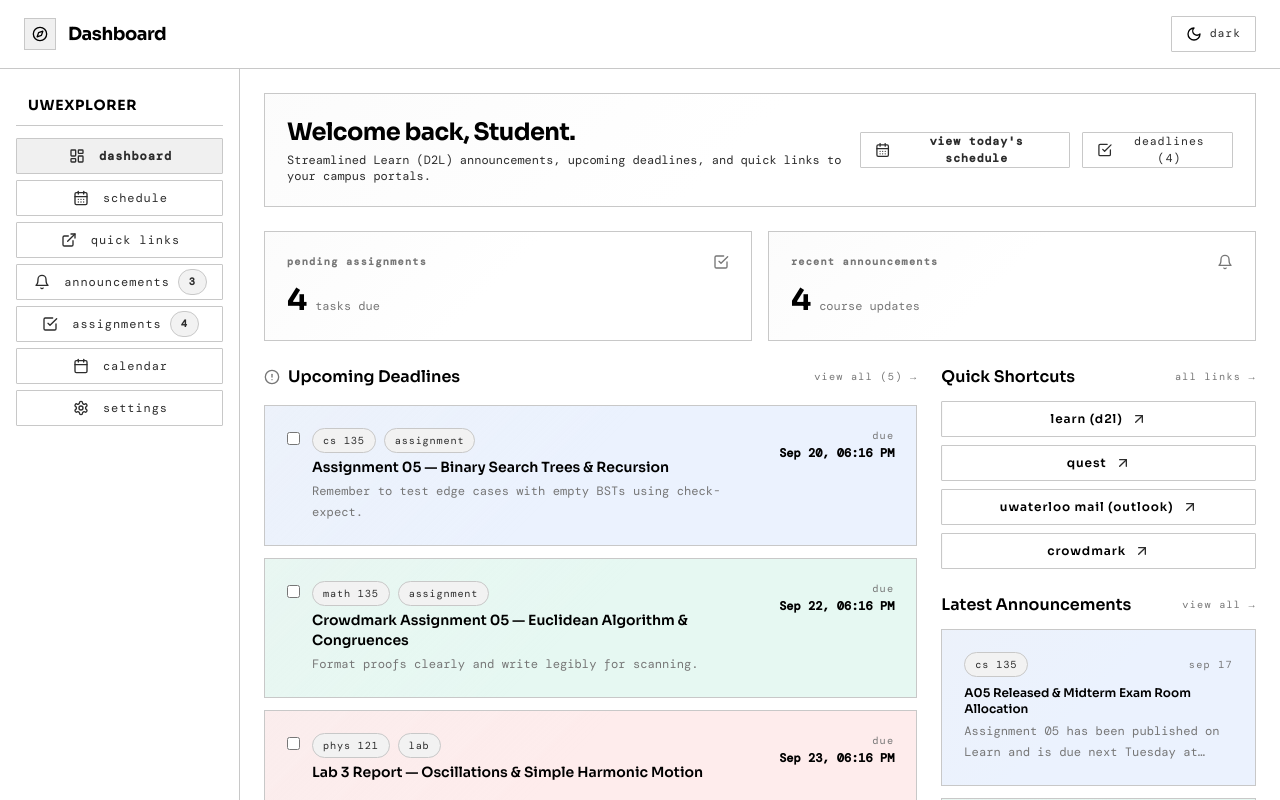
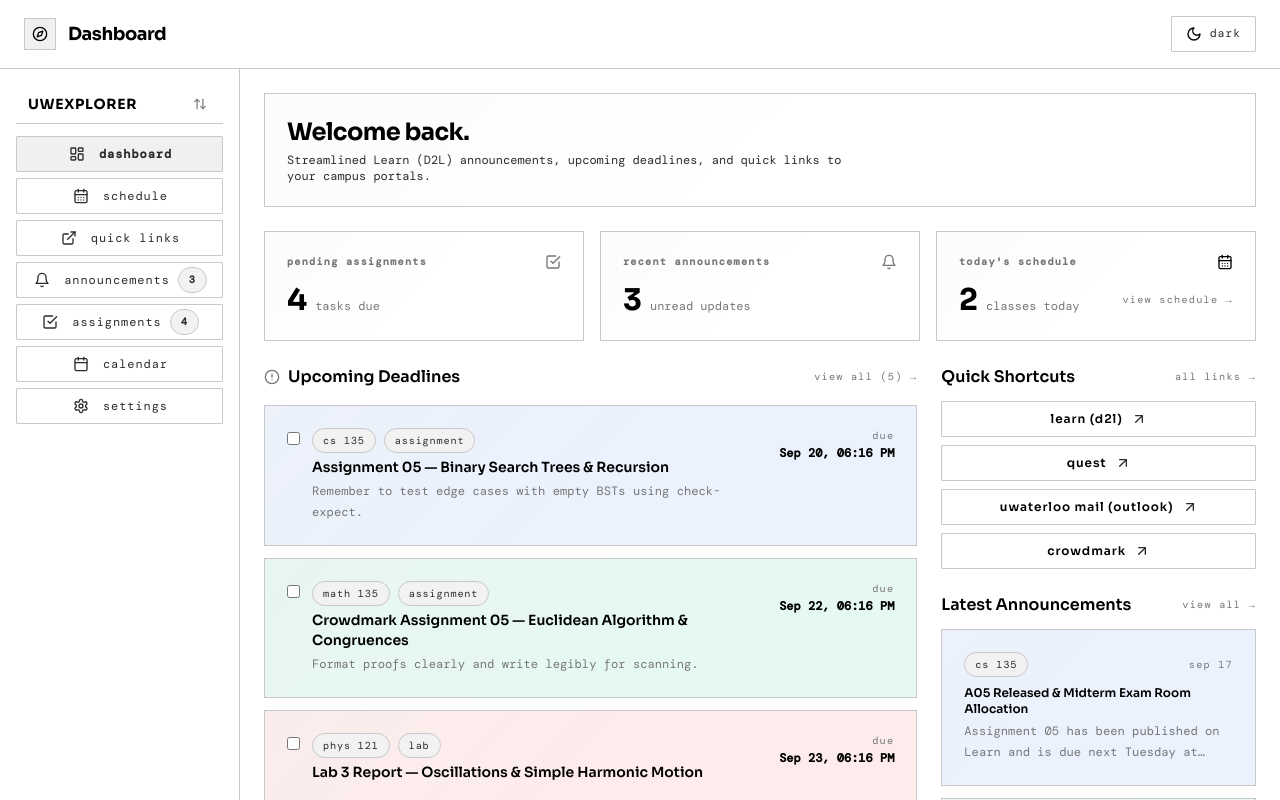
Before and after one commit to LaxExe/UWExplorer, a React (Vite) app: page / in a window 1280 px wide. Shown: the top 800 px of the page. Built offline with nearby package versions, Linux system fonts and the light colour scheme; a web font is replaced by a local one.

Commit message:
Update Dashboard metrics row (pending assignments, unread updates, todays schedule), remove hero buttons, add reorderable sidebar tabs

```diff
--- a/src/App.tsx
+++ b/src/App.tsx
@@ -13,6 +13,8 @@ import { QuickLink, Announcement, Assignment, ScheduleItem, UserSettings } from
 import { INITIAL_QUICK_LINKS, INITIAL_ANNOUNCEMENTS, INITIAL_ASSIGNMENTS, INITIAL_SCHEDULE, DEFAULT_COURSE_COLORS } from './data/mockData';
 import { fetchD2LFeed } from './services/d2lSync';
 
+const DEFAULT_SIDEBAR_ORDER = ['dashboard', 'schedule', 'links', 'announcements', 'assignments', 'calendar', 'settings'];
+
 export function App() {
   const [activeTab, setActiveTab] = useState<string>('dashboard');
   const [isSyncing, setIsSyncing] = useState<boolean>(false);
@@ -27,6 +29,7 @@ export function App() {
         return {
           ...parsed,
           courseColors: parsed.courseColors || DEFAULT_COURSE_COLORS,
+          sidebarOrder: parsed.sidebarOrder || DEFAULT_SIDEBAR_ORDER,
         };
       } catch (e) {}
     }
@@ -35,6 +38,7 @@ export function App() {
       d2lFeedUrl: '',
       lastSyncedAt: null,
       courseColors: DEFAULT_COURSE_COLORS,
+      sidebarOrder: DEFAULT_SIDEBAR_ORDER,
     };
   });
 
@@ -109,6 +113,10 @@ export function App() {
 
   const handleUpdateSettings = (newPartial: Partial<UserSettings>) => {
     setSettings(prev => ({ ...prev, ...newPartial }));
+  };
+
+  const handleReorderSidebar = (newOrder: string[]) => {
+    setSettings(prev => ({ ...prev, sidebarOrder: newOrder }));
   };
 
   const handleToggleAssignment = (id: string) => {
@@ -202,6 +210,7 @@ export function App() {
         d2lFeedUrl: '',
         lastSyncedAt: null,
         courseColors: DEFAULT_COURSE_COLORS,
+        sidebarOrder: DEFAULT_SIDEBAR_ORDER,
       });
       localStorage.clear();
       setSyncMessage('Data reset to default Waterloo sample mode.');
@@ -226,6 +235,8 @@ export function App() {
           setActiveTab={setActiveTab}
           assignmentsCount={assignments.filter(a => !a.isCompleted).length}
           announcementsCount={unreadAnnouncementsCount}
+          sidebarOrder={settings.sidebarOrder || DEFAULT_SIDEBAR_ORDER}
+          onReorderSidebar={handleReorderSidebar}
         />
 
         <main className="flex-1 p-6 overflow-y-auto w-full flex justify-center">
@@ -235,6 +246,7 @@ export function App() {
                 quickLinks={quickLinks}
                 announcements={announcements}
                 assignments={assignments}
+                schedule={schedule}
                 courseColors={settings.courseColors}
                 onToggleAssignment={handleToggleAssignment}
                 onNavigate={setActiveTab}
--- a/src/components/Sidebar.tsx
+++ b/src/components/Sidebar.tsx
@@ -1,47 +1,114 @@
-import React from 'react';
-import { LayoutDashboard, CalendarDays, ExternalLink, Bell, CheckSquare, Calendar as CalendarIcon, Settings as SettingsIcon } from 'lucide-react';
+import React, { useState } from 'react';
+import {
+  LayoutDashboard,
+  CalendarDays,
+  ExternalLink,
+  Bell,
+  CheckSquare,
+  Calendar as CalendarIcon,
+  Settings as SettingsIcon,
+  ChevronUp,
+  ChevronDown,
+  ArrowUpDown,
+} from 'lucide-react';
 
 interface SidebarProps {
   activeTab: string;
   setActiveTab: (tab: string) => void;
   assignmentsCount: number;
   announcementsCount: number;
+  sidebarOrder: string[];
+  onReorderSidebar: (newOrder: string[]) => void;
 }
+
+const ALL_NAV_ITEMS: Record<string, { label: string; icon: React.ElementType }> = {
+  dashboard: { label: 'dashboard', icon: LayoutDashboard },
+  schedule: { label: 'schedule', icon: CalendarDays },
+  links: { label: 'quick links', icon: ExternalLink },
+  announcements: { label: 'announcements', icon: Bell },
+  assignments: { label: 'assignments', icon: CheckSquare },
+  calendar: { label: 'calendar', icon: CalendarIcon },
+  settings: { label: 'settings', icon: SettingsIcon },
+};
 
 export const Sidebar: React.FC<SidebarProps> = ({
   activeTab,
   setActiveTab,
   assignmentsCount,
   announcementsCount,
+  sidebarOrder,
+  onReorderSidebar,
 }) => {
-  const navItems = [
-    { id: 'dashboard', label: 'dashboard', icon: LayoutDashboard },
-    { id: 'schedule', label: 'schedule', icon: CalendarDays },
-    { id: 'links', label: 'quick links', icon: ExternalLink },
-    { id: 'announcements', label: 'announcements', icon: Bell, badge: announcementsCount },
-    { id: 'assignments', label: 'assignments', icon: CheckSquare, badge: assignmentsCount },
-    { id: 'calendar', label: 'calendar', icon: CalendarIcon },
-    { id: 'settings', label: 'settings', icon: SettingsIcon },
+  const [isReordering, setIsReordering] = useState(false);
+
+  // Ensure all keys exist in order array
+  const currentOrder = [
+    ...sidebarOrder.filter(id => ALL_NAV_ITEMS[id]),
+    ...Object.keys(ALL_NAV_ITEMS).filter(id => !sidebarOrder.includes(id)),
   ];
+
+  const handleMoveUp = (index: number, e: React.MouseEvent) => {
+    e.stopPropagation();
+    if (index === 0) return;
+    const newOrder = [...currentOrder];
+    const temp = newOrder[index - 1];
+    newOrder[index - 1] = newOrder[index];
+    newOrder[index] = temp;
+    onReorderSidebar(newOrder);
+  };
+
+  const handleMoveDown = (index: number, e: React.MouseEvent) => {
+    e.stopPropagation();
+    if (index === currentOrder.length - 1) return;
+    const newOrder = [...currentOrder];
+    const temp = newOrder[index + 1];
+    newOrder[index + 1] = newOrder[index];
+    newOrder[index] = temp;
+    onReorderSidebar(newOrder);
+  };
 
   return (
     <aside className="w-full md:w-60 border-b md:border-b-0 md:border-r border-[var(--border)] bg-[var(--bg)] min-h-0 md:min-h-[calc(100vh-65px)] p-4 flex flex-col justify-between shrink-0">
       <div className="flex flex-col gap-1">
-        <div className="px-3 py-2 mb-2 border-b border-[var(--border)]">
+        <div className="px-3 py-2 mb-2 border-b border-[var(--border)] flex items-center justify-between">
           <span className="font-sans font-bold text-sm text-[var(--c5)] tracking-wider">
             UWEXPLORER
           </span>
+
+          <button
+            onClick={() => setIsReordering(!isReordering)}
+            className={`text-[var(--c3)] hover:text-[var(--c5)] p-1 rounded transition-colors ${
+              isReordering ? 'text-[var(--c5)] bg-[var(--c1)]' : ''
+            }`}
+            title="Rearrange sidebar tab order"
+          >
+            <ArrowUpDown className="w-3.5 h-3.5" />
+          </button>
         </div>
 
+        {isReordering && (
+          <div className="px-3 py-1 mb-2 bg-[var(--c1)]/50 border border-[var(--border)] font-mono text-[0.68rem] text-[var(--c3)]">
+            Use arrows to reorder tabs:
+          </div>
+        )}
+
         <nav className="flex flex-col gap-1.5">
-          {navItems.map((item) => {
-            const Icon = item.icon;
-            const isActive = activeTab === item.id;
+          {currentOrder.map((id, index) => {
+            const itemConfig = ALL_NAV_ITEMS[id];
+            if (!itemConfig) return null;
+
+            const Icon = itemConfig.icon;
+            const isActive = activeTab === id;
+
+            let badge = undefined;
+            if (id === 'announcements') badge = announcementsCount;
+            if (id === 'assignments') badge = assignmentsCount;
+
             return (
+              <div key={id} className="flex items-center gap-1 group w-full">
                 <button
-                key={item.id}
-                onClick={() => setActiveTab(item.id)}
-                className={`uw-button w-full justify-between min-h-[40px] px-3.5 ${
+                  onClick={() => setActiveTab(id)}
+                  className={`uw-button flex-1 justify-between min-h-[40px] px-3.5 ${
                     isActive ? 'active text-[var(--c5)] font-semibold border-[var(--c3)]' : ''
                   }`}
                 >
@@ -49,14 +116,37 @@ export const Sidebar: React.FC<SidebarProps> = ({
                     <div className="w-5 flex justify-center shrink-0">
                       <Icon className="w-4 h-4 text-[var(--c4)]" />
                     </div>
-                  <span className="text-left font-mono text-xs">{item.label}</span>
+                    <span className="text-left font-mono text-xs">{itemConfig.label}</span>
                   </div>
-                {item.badge !== undefined && item.badge > 0 && (
+
+                  {badge !== undefined && badge > 0 && (
                     <span className="uw-tag font-mono text-[0.6rem] py-0 px-1.5 border-[var(--border)] bg-amber-500/10 text-amber-600 font-bold shrink-0">
-                    {item.badge}
+                      {badge}
                     </span>
                   )}
                 </button>
+
+                {isReordering && (
+                  <div className="flex flex-col gap-0.5 shrink-0">
+                    <button
+                      onClick={(e) => handleMoveUp(index, e)}
+                      disabled={index === 0}
+                      className="p-0.5 border border-[var(--border)] text-[var(--c3)] hover:text-[var(--c5)] disabled:opacity-30"
+                      title="Move tab up"
+                    >
+                      <ChevronUp className="w-3 h-3" />
+                    </button>
+                    <button
+                      onClick={(e) => handleMoveDown(index, e)}
+                      disabled={index === currentOrder.length - 1}
+                      className="p-0.5 border border-[var(--border)] text-[var(--c3)] hover:text-[var(--c5)] disabled:opacity-30"
+                      title="Move tab down"
+                    >
+                      <ChevronDown className="w-3 h-3" />
+                    </button>
+                  </div>
+                )}
+              </div>
             );
           })}
         </nav>
--- a/src/pages/Dashboard.tsx
+++ b/src/pages/Dashboard.tsx
@@ -1,11 +1,12 @@
 import React from 'react';
-import { QuickLink, Announcement, Assignment } from '../types';
+import { QuickLink, Announcement, Assignment, ScheduleItem } from '../types';
 import { ArrowUpRight, Bell, CheckSquare, CalendarDays, AlertCircle } from 'lucide-react';
 
 interface DashboardProps {
   quickLinks: QuickLink[];
   announcements: Announcement[];
   assignments: Assignment[];
+  schedule: ScheduleItem[];
   courseColors: Record<string, string>;
   onToggleAssignment: (id: string) => void;
   onNavigate: (tab: string) => void;
@@ -15,11 +16,18 @@ export const Dashboard: React.FC<DashboardProps> = ({
   quickLinks,
   announcements,
   assignments,
+  schedule,
   courseColors,
   onToggleAssignment,
   onNavigate,
 }) => {
   const pendingAssignments = assignments.filter(a => !a.isCompleted);
+  const unreadAnnouncements = announcements.filter(a => !a.isRead);
+
+  // Today's classes calculation
+  const days = ['Sun', 'Mon', 'Tue', 'Wed', 'Thu', 'Fri', 'Sat'];
+  const todayStr = days[new Date().getDay()];
+  const todayClasses = schedule.filter(s => s.daysOfWeek.includes(todayStr));
 
   const sortedPending = [...pendingAssignments].sort((a, b) =>
     new Date(a.dueDate).getTime() - new Date(b.dueDate).getTime()
@@ -34,38 +42,23 @@ export const Dashboard: React.FC<DashboardProps> = ({
 
   return (
     <div className="flex flex-col gap-6 max-w-[1100px] mx-auto w-full">
-      {/* Hero Banner (WaterlooWorks button removed per request) */}
-      <div className="uw-card flex flex-col md:flex-row justify-between items-start md:items-center gap-4">
-        <div>
+      {/* Hero Banner (No action buttons per request) */}
+      <div className="uw-card p-6">
         <h2 className="text-2xl font-bold font-sans text-[var(--c5)] tracking-tight">
-            Welcome back, Student.
+          Welcome back.
         </h2>
         <p className="font-mono text-xs text-[var(--c4)] mt-1 max-w-xl">
           Streamlined Learn (D2L) announcements, upcoming deadlines, and quick links to your campus portals.
         </p>
       </div>
 
-        <div className="flex items-center gap-3">
-          <button
-            onClick={() => onNavigate('schedule')}
-            className="uw-button bg-[var(--c1)] text-[var(--c5)] font-semibold border-[var(--c3)]"
+      {/* Metrics Row (3 cards in the same row) */}
+      <div className="grid grid-cols-1 md:grid-cols-3 gap-4">
+        {/* Card 1: Pending Assignments */}
+        <div
+          onClick={() => onNavigate('assignments')}
+          className="uw-card flex flex-col justify-between cursor-pointer hover:border-[var(--c3)] transition-all"
         >
-            <CalendarDays className="w-4 h-4" />
-            <span>view today's schedule</span>
-          </button>
-          <button
-            onClick={() => onNavigate('assignments')}
-            className="uw-button"
-          >
-            <CheckSquare className="w-4 h-4" />
-            <span>deadlines ({pendingAssignments.length})</span>
-          </button>
-        </div>
-      </div>
-
-      {/* Metrics Row (Completed items card removed per request) */}
-      <div className="grid grid-cols-1 md:grid-cols-2 gap-4">
-        <div className="uw-card flex flex-col justify-between">
           <div className="flex justify-between items-start">
             <span className="mono-label font-bold text-[var(--c5)]">pending assignments</span>
             <CheckSquare className="w-4 h-4 text-[var(--c3)]" />
@@ -78,16 +71,40 @@ export const Dashboard: React.FC<DashboardProps> = ({
           </div>
         </div>
 
-        <div className="uw-card flex flex-col justify-between">
+        {/* Card 2: Recent Announcements (Displays UNREAD count) */}
+        <div
+          onClick={() => onNavigate('announcements')}
+          className="uw-card flex flex-col justify-between cursor-pointer hover:border-[var(--c3)] transition-all"
+        >
           <div className="flex justify-between items-start">
             <span className="mono-label font-bold text-[var(--c5)]">recent announcements</span>
             <Bell className="w-4 h-4 text-[var(--c3)]" />
           </div>
           <div className="mt-3">
             <span className="text-3xl font-bold font-sans text-[var(--c5)]">
-              {announcements.length}
+              {unreadAnnouncements.length}
             </span>
-            <span className="font-mono text-xs text-[var(--c3)] ml-2">course updates</span>
+            <span className="font-mono text-xs text-[var(--c3)] ml-2">unread updates</span>
+          </div>
+        </div>
+
+        {/* Card 3: Today's Schedule Card */}
+        <div
+          onClick={() => onNavigate('schedule')}
+          className="uw-card flex flex-col justify-between cursor-pointer hover:border-[var(--c3)] transition-all bg-[var(--c1)]/30"
+        >
+          <div className="flex justify-between items-start">
+            <span className="mono-label font-bold text-[var(--c5)]">today's schedule</span>
+            <CalendarDays className="w-4 h-4 text-[var(--c5)]" />
+          </div>
+          <div className="mt-3 flex items-center justify-between">
+            <div>
+              <span className="text-3xl font-bold font-sans text-[var(--c5)]">
+                {todayClasses.length}
+              </span>
+              <span className="font-mono text-xs text-[var(--c3)] ml-2">classes today</span>
+            </div>
+            <span className="mono-label text-[0.68rem] text-[var(--c5)] hover:underline">view schedule →</span>
           </div>
         </div>
       </div>
--- a/src/types/index.ts
+++ b/src/types/index.ts
@@ -51,4 +51,5 @@ export interface UserSettings {
   d2lFeedUrl: string;
   lastSyncedAt: string | null;
   courseColors: Record<string, string>;
+  sidebarOrder: string[]; // array of tab IDs e.g. ['dashboard', 'schedule', ...]
 }
```
Lines whose indentation alone changed are shown as unchanged.
